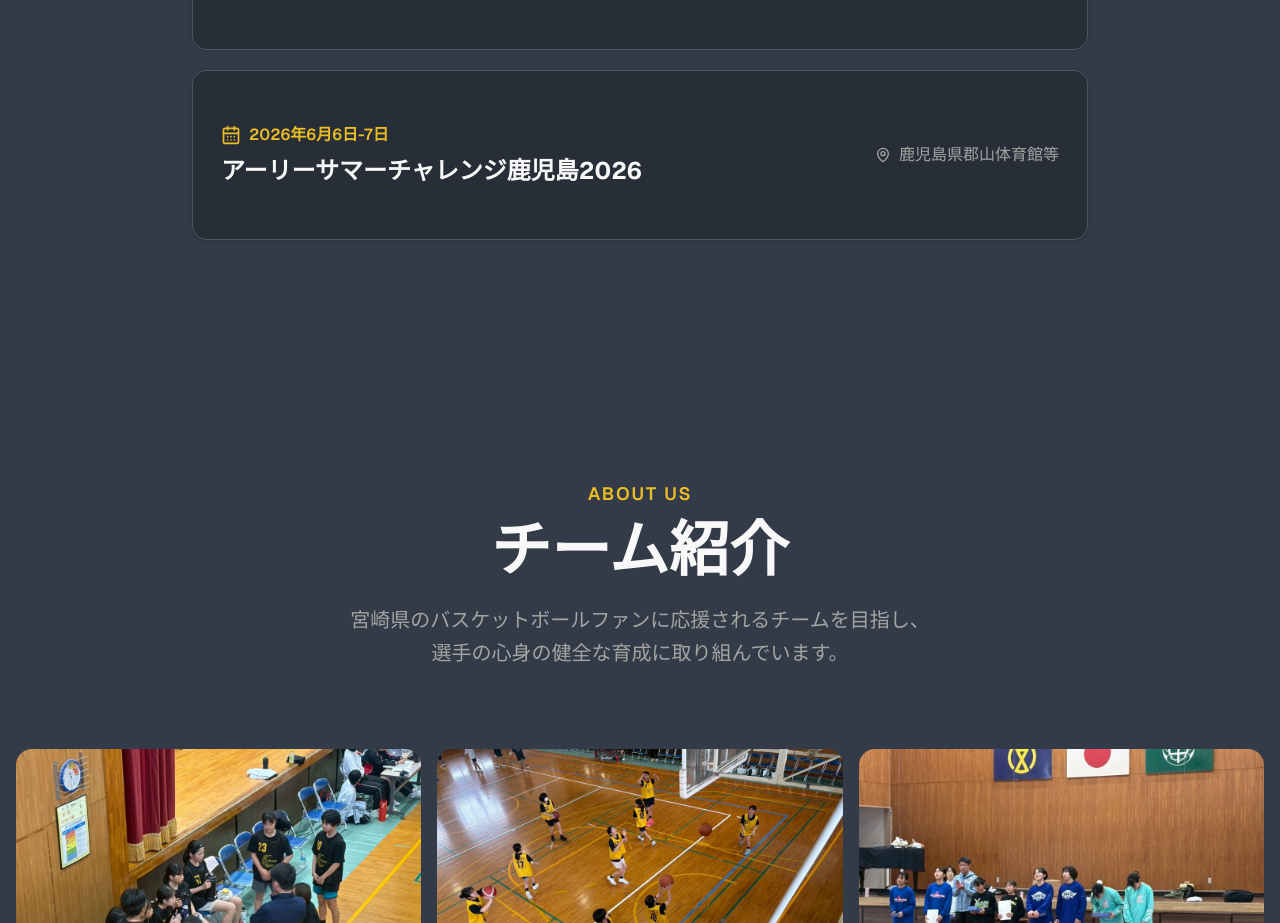
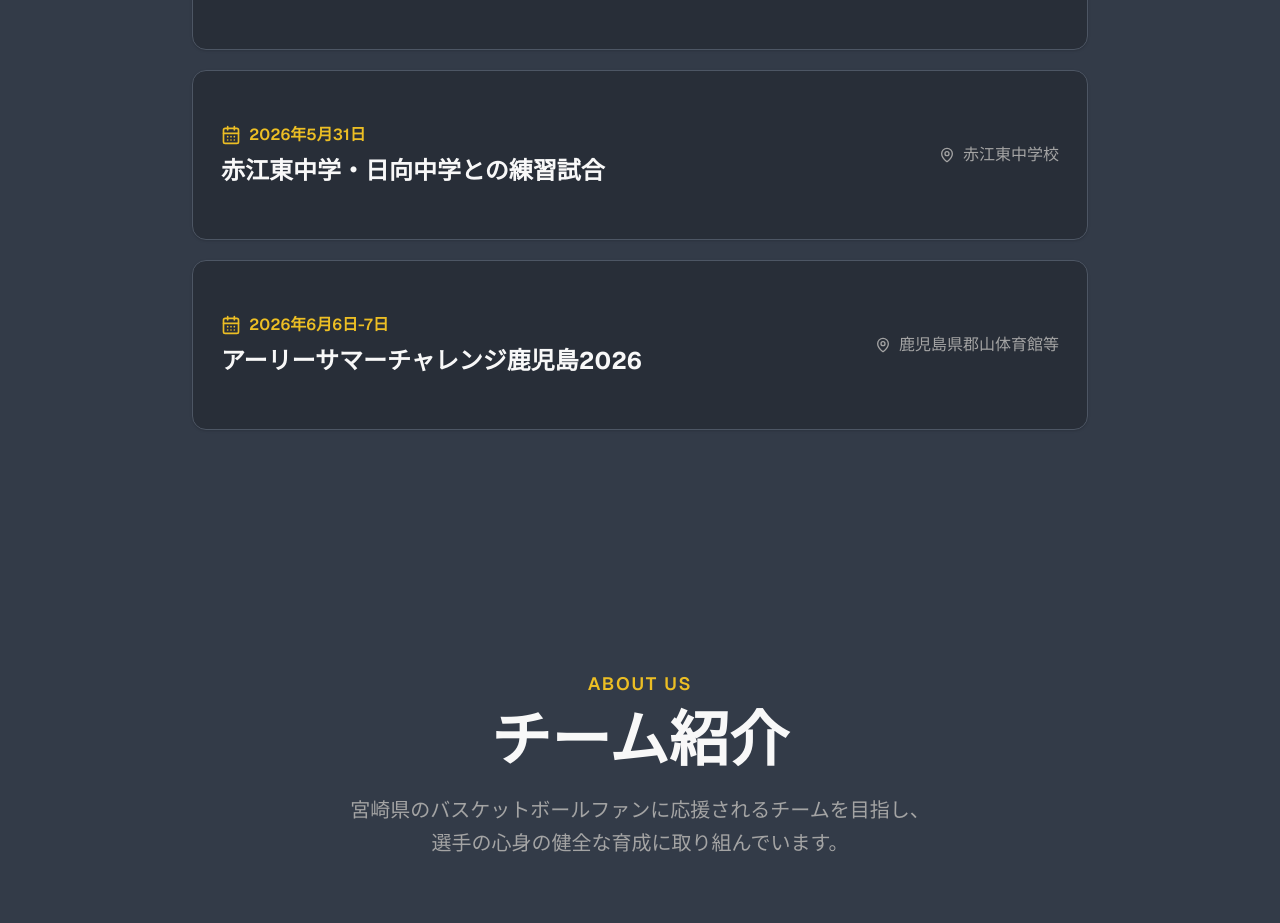
Before and after one commit to miyazakiselene/website, a Next.js app: page / in a window 1280 px wide. Shown: the part 1240-2163 px from the top of the page. Built offline with nearby package versions, Linux system fonts and the light colour scheme; no server answers.

Commit message:
お知らせに5月31日の練習試合予定を追加
赤江東中学校で実施する赤江東中学・日向中学との練習試合情報を今後の予定に反映。

Co-authored-by: Cursor <cursoragent@cursor.com>

```diff
--- a/components/news.tsx
+++ b/components/news.tsx
@@ -10,6 +10,12 @@ const upcomingPlans = [
     date: "2026年5月24日",
     title: "大分遠征",
     venue: "詳細未定",
+  },
+  {
+    id: "2026-05-31",
+    date: "2026年5月31日",
+    title: "赤江東中学・日向中学との練習試合",
+    venue: "赤江東中学校",
   },
   {
     id: "2026-06-06-07",
```
